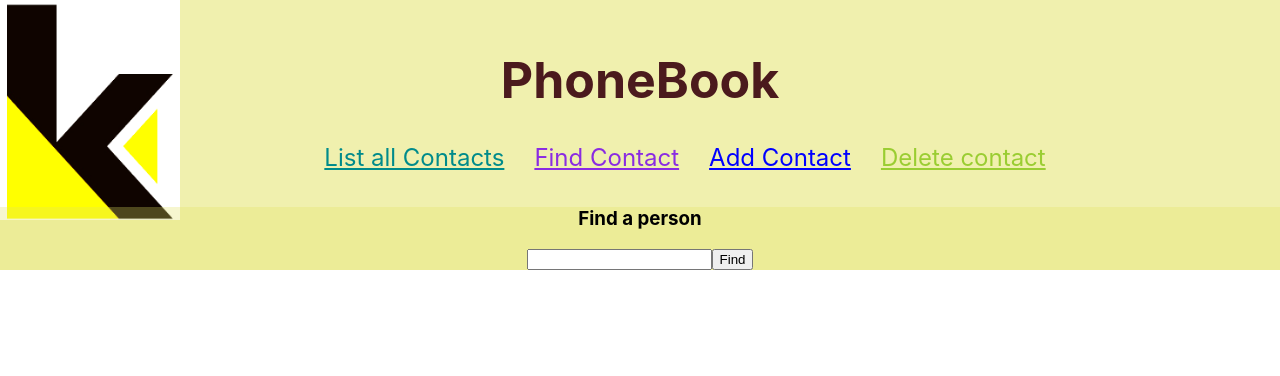
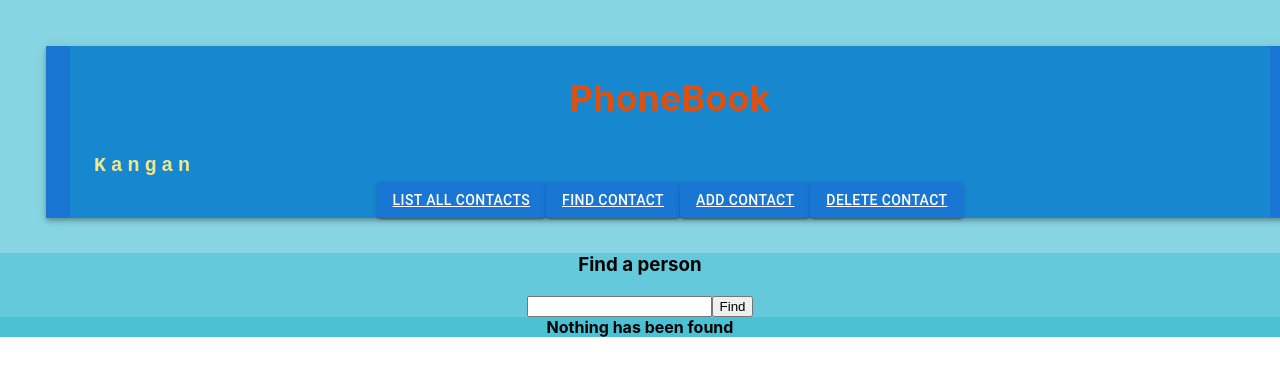
Before and after one commit to GilDragon/phonebookREACT, a React (Create React App) app: page /findperson in a window 1280 px wide. Shown: the top 376 px of the page. Built offline with nearby package versions, Linux system fonts and the light colour scheme.

Commit message:
Data grid all people and find person

```diff
--- a/src/App.css
+++ b/src/App.css
@@ -26,16 +26,13 @@
 .Addperson {
   border: solid px;
 }
-div1 {
-  color: rgb(78, 140, 182);
-  background: rgba(218, 218, 0, 0.3);
-}
+
 h1 {
-  color:rgb(75, 26, 29);
+  color:rgb(220, 81, 17);
 
 }
 div {
 
-  background: rgba(224, 224, 98, 0.3);
+  background: rgba(22, 172, 198, 0.3);
 
 }
--- a/src/App.js
+++ b/src/App.js
@@ -4,7 +4,12 @@ import { AllPeople } from './components/All-people';
 import { FindPerson } from './components/find-person';
 import { Addperson } from './components/Add-person';
 import { Deletecontact } from './components/Delete-contact';
-import image from './components/image/kangan_logo2.png';
+import * as React from 'react';
+import Button from '@mui/material/Button';
+import AppBar from '@mui/material/AppBar';
+import Container from '@mui/material/Container';
+import Typography from '@mui/material/Typography';
+
 
 
 function App() {
@@ -29,31 +34,52 @@ function Layout() {
 
   return (
 
-    <div className="App" style={{ backgroundImage: `url(${image})`, backgroundRepeat: "no-repeat", backgroundSize: 180}}>
+    <div className="App">
             <header style={{ padding: 16, fontSize: 25 }}>
-              <h1>
+
+        <nav style={{ width: '100%', margin: '30px 0 0 30px', fontSize: 24}}>
+        <AppBar position= "static">
+        <Container maxWidth= "lg">
+        <h1>
         PhoneBook
         </h1>
-        <nav style={{ width: '100%', margin: '30px 0 0 30px', fontSize: 24}}>
+        <Typography
+            variant="h6"
+            noWrap
+            component="a"
+            href="/"
+            sx={{
+              mr: 2,
+              display: { xs: 'none', md: 'flex' },
+              fontFamily: 'monospace',
+              fontWeight: 700,
+              letterSpacing: '.3rem',
+              color: 'khaki',
+              textDecoration: 'none',
+            }}
+          >
+            Kangan
+          </Typography>
+        <Button variant="contained"><NavLink to="/all" element={<AllPeople />} style={{color: 'white'}} >
+            List all Contacts
+          </NavLink></Button>
 
-          <NavLink to="/all" element={<AllPeople />} style={{ width: '100%', margin: '30px 0 0 30px', color: 'darkcyan'}} >
-            List all Contacts
-          </NavLink>
+          <Button variant="contained"><NavLink to="/FindPerson" element={<FindPerson />} style={{color: 'white'}} >
+            Find Contact
+          </NavLink></Button>
 
-          <NavLink to="/FindPerson" element={<FindPerson />} style={{ width: '100%', margin: '30px 0 0 30px', color: 'blueviolet'}}>
-            Find Contact
-          </NavLink>
+          <Button variant="contained"><NavLink to="/addperson" element={<Addperson />} style={{color: 'white'}} >
+          Add Contact
+        </NavLink></Button>
+        <Button variant="contained"><NavLink to="/deletecontact" element={<Deletecontact />} style={{color: 'white'}} >
+          Delete contact
+        </NavLink></Button>
 
-          <NavLink to="/addperson" element={<Addperson />} style={{ width: '100%', margin: '30px 0 0 30px', color: 'blue'}}>
-          Add Contact
-        </NavLink>
-        <NavLink to="/deletecontact" element={<Deletecontact />} style={{ width: '100%', margin: '30px 0 0 30px', color: 'yellowgreen'}}>
-          Delete contact
-        </NavLink>
+      </Container>
+        </AppBar>
       </nav>
 
       </header>
-
 
    <main>
     <Outlet />
--- a/src/components/Add-person.js
+++ b/src/components/Add-person.js
@@ -63,7 +63,7 @@ class Addperson extends React.Component {
                     {
                         this.state.Addperson === null ?
                         <b>Name or contact number has to be added</b>:
-                        <b>A contact has been added</b>
+                        <b style={{color: 'blueviolet'}}>A contact has been added</b>
 
                     }
                 </div>
--- a/src/components/All-people.js
+++ b/src/components/All-people.js
@@ -1,4 +1,24 @@
 import React from 'react';
+import { DataGrid } from '@mui/x-data-grid';
+import Box from '@mui/material/Box';
+const listofcontacts = [
+    { field: 'id', headerName: 'ID', width: 90, headerAlign: 'center', },
+    {
+        field: 'name',
+        headerName: 'Name',
+        width: 150,
+        editable: true,
+        headerAlign: 'center',
+    },
+    {
+        field: 'contactNumber',
+        headerName: 'Contact Number',
+        type: 'number',
+        width: 150,
+        editable: true,
+        headerAlign: 'center',
+    },
+];
 
 
 
@@ -6,9 +26,11 @@ class AllPeople extends React.Component {
     constructor(props) {
         super(props);
         this.state = {
-            people: null
+            people: null,
+            listofcontacts: [],
         }
     }
+
 
     componentDidMount() {
         this.GetAllPeople();
@@ -19,23 +41,43 @@ class AllPeople extends React.Component {
             .then((result) => result.json())
             //.then((res) => console.log(res));
             //.then((res) => res !== null ? this.setState({ people: res }) : this.setState({ people: null }))
-            .then((res)=> this.setState({people: res}))
+            .then((res) => this.setState({ people: res }))
 
+    }
+//make Displaydatagrid function which can make the datagrid. table this.state.people is a row and columns are listofcontacts
+    DisplayDataGrid() {
+        return (
+            <Box sx={{ height: 631, width: '100%' }}>
+            <DataGrid
+                rows={this.state.people}
+                columns={listofcontacts}
+                pageSize={10}
+                rowsPerPageOptions={[5]}
+                checkboxSelection
+                disableSelectionOnClick
+                experimentalFeatures={{ newEditingApi: true }}
+            />
+            </Box>
+        )
     }
 
     renderPerson(id, name, contactNumber) {
-        return <Person id={id} name={name} contactNumber={contactNumber} key={id}/>
+        return <Person id={id} name={name} contactNumber={contactNumber} key={id} />
     }
     render() {
+
         return (
             <div className="Allpeople">
                 <h2>All Contacts</h2>
-                <button onClick={() => this.GetAllPeople()}>Get All</button>
+                {/* <button onClick={() => this.GetAllPeople()}>Get All</button>
                 {
                     this.state.people !== null ?
-                    this.state.people.map((person) => this.renderPerson(person.id, person.name, person.contactNumber))
+                        this.state.people.map((person) => this.renderPerson(person.id, person.name, person.contactNumber))
                         : <div></div>
-                    }
+                } */}
+
+                { this.state.people != null ? this.DisplayDataGrid() : "No contacts" }
+
 
 
             </div>
--- a/src/components/find-person.js
+++ b/src/components/find-person.js
@@ -1,9 +1,24 @@
 import React from 'react';
 import { Person } from './All-people';
+import { DataGrid } from '@mui/x-data-grid';
+import Box from '@mui/material/Box';
 
-
-
-
+const listofcontacts = [
+    { field: 'id', headerName: 'ID', width: 90 },
+    {
+        field: 'name',
+        headerName: 'Name',
+        width: 150,
+        editable: true,
+    },
+    {
+        field: 'contactNumber',
+        headerName: 'Contact Number',
+        type: 'number',
+        width: 150,
+        editable: true,
+    },
+];
 
 class FindPerson extends React.Component {
 
@@ -11,18 +26,13 @@ class FindPerson extends React.Component {
         super(props);
         this.state = {
             foundresult: [],
-            //userInput: ''
         }
     }
-    //handleChange = (e) => {
-    //    this.setState({
-    //        userInput: e.target.value,
-    //    });
-    //}
-        // 요기는 foundresult 라는 array를 만듦 이름이 중복 될수 있으니까 make foudresult Array for multiple results
+    // 요기는 foundresult 라는 array를 만듦 이름이 중복 될수 있으니까 make foudresult Array for multiple results
+
     renderPerson(id, name, contactNumber) {
-        console.log( id, name, contactNumber)
-        return <Person id={id} name={name} contactNumber={contactNumber} key={id}/>
+        console.log(id, name, contactNumber)
+        return <Person id={id} name={name} contactNumber={contactNumber} key={id} />
     }
 
 
@@ -30,33 +40,56 @@ class FindPerson extends React.Component {
 
         const name = (document.getElementById("searchTerm-inp").value).replace(/\s{2,}/g, " ").trim();
         fetch("https://kanganphonebookapi.azurewebsites.net/contact?"
-        + new URLSearchParams({searchTerm: name}))
-            .then((result)=> result.json())
+            + new URLSearchParams({ searchTerm: name }))
+            .then((result) => result.json())
             //.then((res)=> res !== null? this.setState({foundperson: res}) : {id: "Not Found ", name: "NOT FOUND", contactNumber: "NOT FOUND"}) //set
             //.then((res) => console.log(res));
             .then((res) => this.setState({ foundresult: res }))
-            //Add name to searchTerm so we can search whatever user's inputs in database
+        //Add name to searchTerm so we can search whatever user's inputs in database
 
     }
-
-
+    //onButtonClickHandler = () => {
+    //    this.state.foundresult.length === 0 ?
+    //        <b>Nothing has found</b> :
+    //        this.state.foundresult.map((foundperson) =>
+    //            this.renderPerson(foundperson.id, foundperson.name, foundperson.contactNumber))
+    //}
+    DisplayDataGrid() {
+        return (
+            <Box sx={{ height: 400, width: '100%' }}>
+            <DataGrid
+                initialState={{
+                    sorting: {
+                        sortModel: [{ field: 'id', sort:'asc'}]
+                    }
+                }}
+                rows={this.state.foundresult}
+                columns={listofcontacts}
+                pageSize={5}
+                rowsPerPageOptions={[5]}
+                checkboxSelection
+                disableSelectionOnClick
+                experimentalFeatures={{ newEditingApi: true }}
+            />
+            </Box>
+        )
+    }
     render() {
-        //const { foundresult, userInput } = this.state;
-        //const matchvalue = foundresult.filter((foundresult) => foundresult.name.toLowerCase().includes(userInput));
 
         return (
             <div className="FindPerson">
                 <h3>Find a person</h3>
                 <input type="text" id="searchTerm-inp" />
                 <button onClick={() => this.findPerson()}>Find</button>
-
-                {
-                    this.state.foundresult.length === null ?
-                        console.log("No people found", this.state.foundresult) :
-                        this.state.foundresult.map((foundperson) =>
-                        this.renderPerson(foundperson.id, foundperson.name, foundperson.contactNumber))
-                }
-
+                <div>
+                    {
+                        this.state.foundresult.length === 0 ?
+                            <b>Nothing has been found</b> :
+                            this.DisplayDataGrid()
+                    }
+                </div>
+                <div>
+                </div>
             </div>
 
         )
--- a/src/index.js
+++ b/src/index.js
@@ -3,6 +3,7 @@ import ReactDOM from 'react-dom';
 import './index.css';
 import App from './App';
 import { BrowserRouter } from 'react-router-dom';
+
 
 
 
```
Also changed, not shown: package.json (+10 -0 lines), 1 other file (tests, documents, lock files or other folders).
